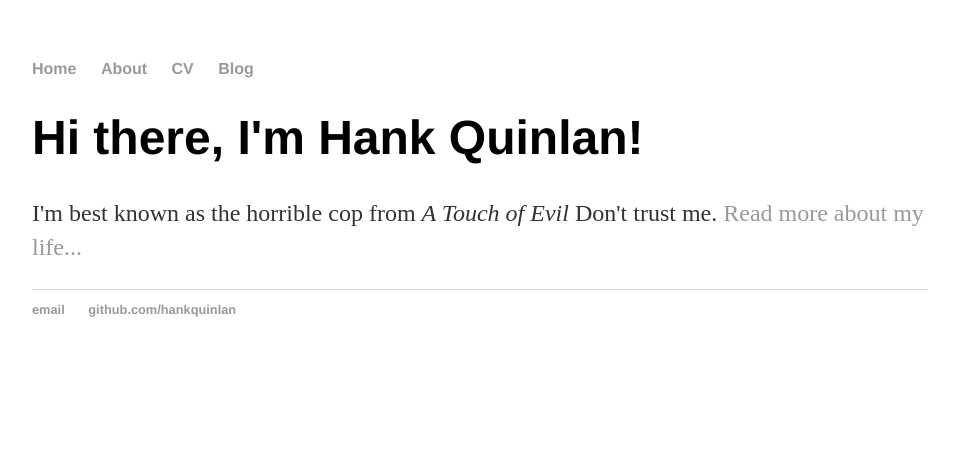
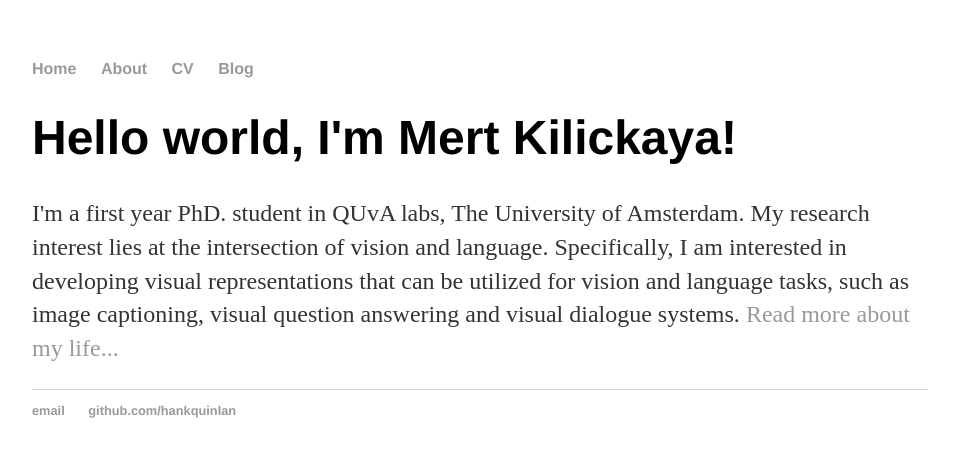
Before and after one commit to kilickaya/kilickaya.github.io, a Jekyll site: the page built from index.html, in a window 1280 px wide. Shown: the top 457 px of the page, without its empty margins (160-1115 px from the left). Built offline with Jekyll 4.4.1, drawn with Linux system fonts in a browser that asks for light colours.

Commit message:
Update index.html

```diff
--- a/index.html
+++ b/index.html
@@ -1,8 +1,8 @@
 ---
 layout: default
-title: Hank Quinlan, Horrible Cop
+title: Mert Kilickaya, MSc.
 ---
 <div class="blurb">
-	<h1>Hi there, I'm Hank Quinlan!</h1>
-	<p>I'm best known as the horrible cop from <em>A Touch of Evil</em> Don't trust me. <a href="/about">Read more about my life...</a></p>
+	<h1>Hello world, I'm Mert Kilickaya!</h1>
+	<p>I'm a first year PhD. student in QUvA labs, The University of Amsterdam. My research interest lies at the intersection of vision and language. Specifically, I am interested in developing visual representations that can be utilized for vision and language tasks, such as image captioning, visual question answering and visual dialogue systems. <a href="/about">Read more about my life...</a></p>
 </div><!-- /.blurb -->
```
